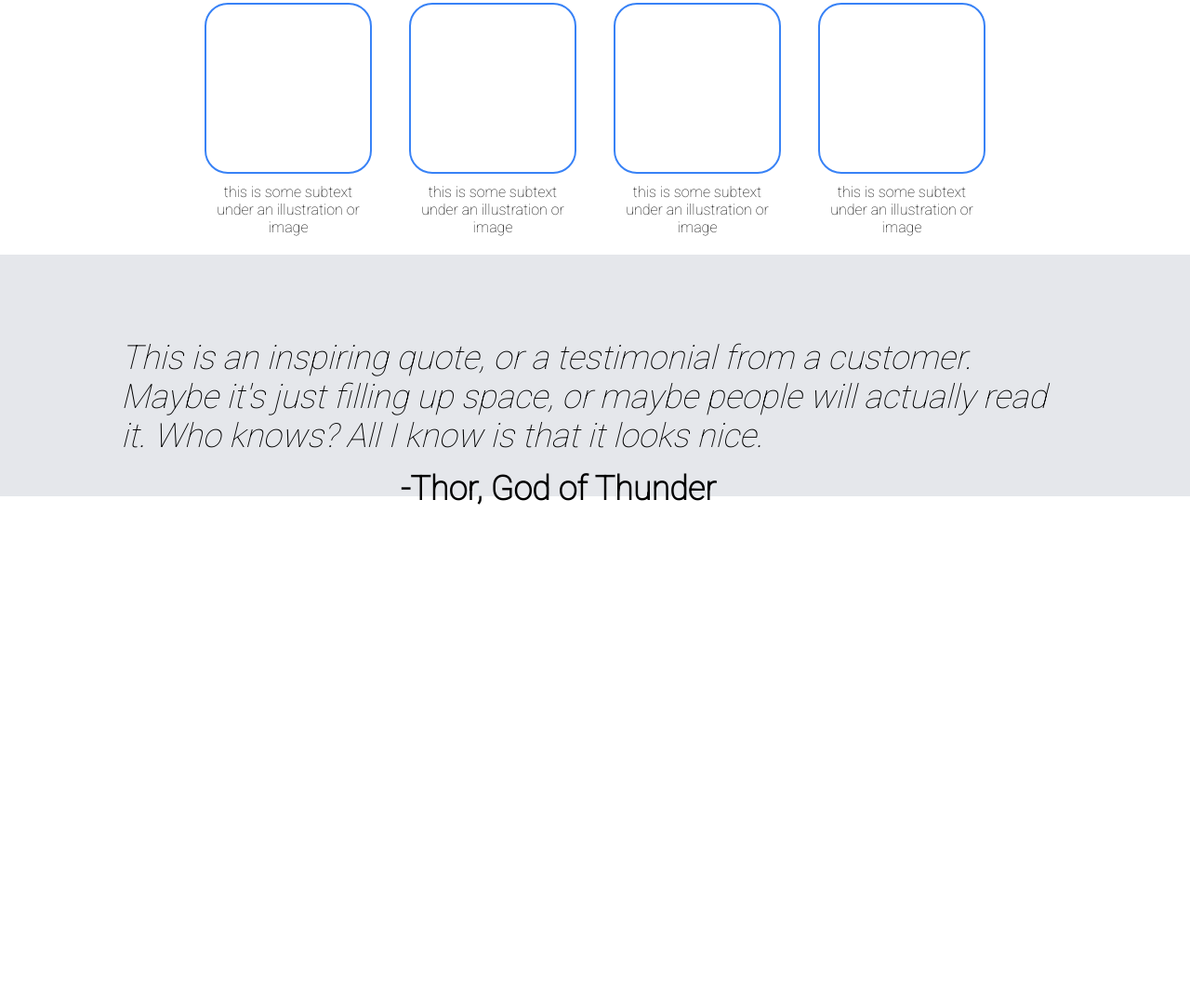
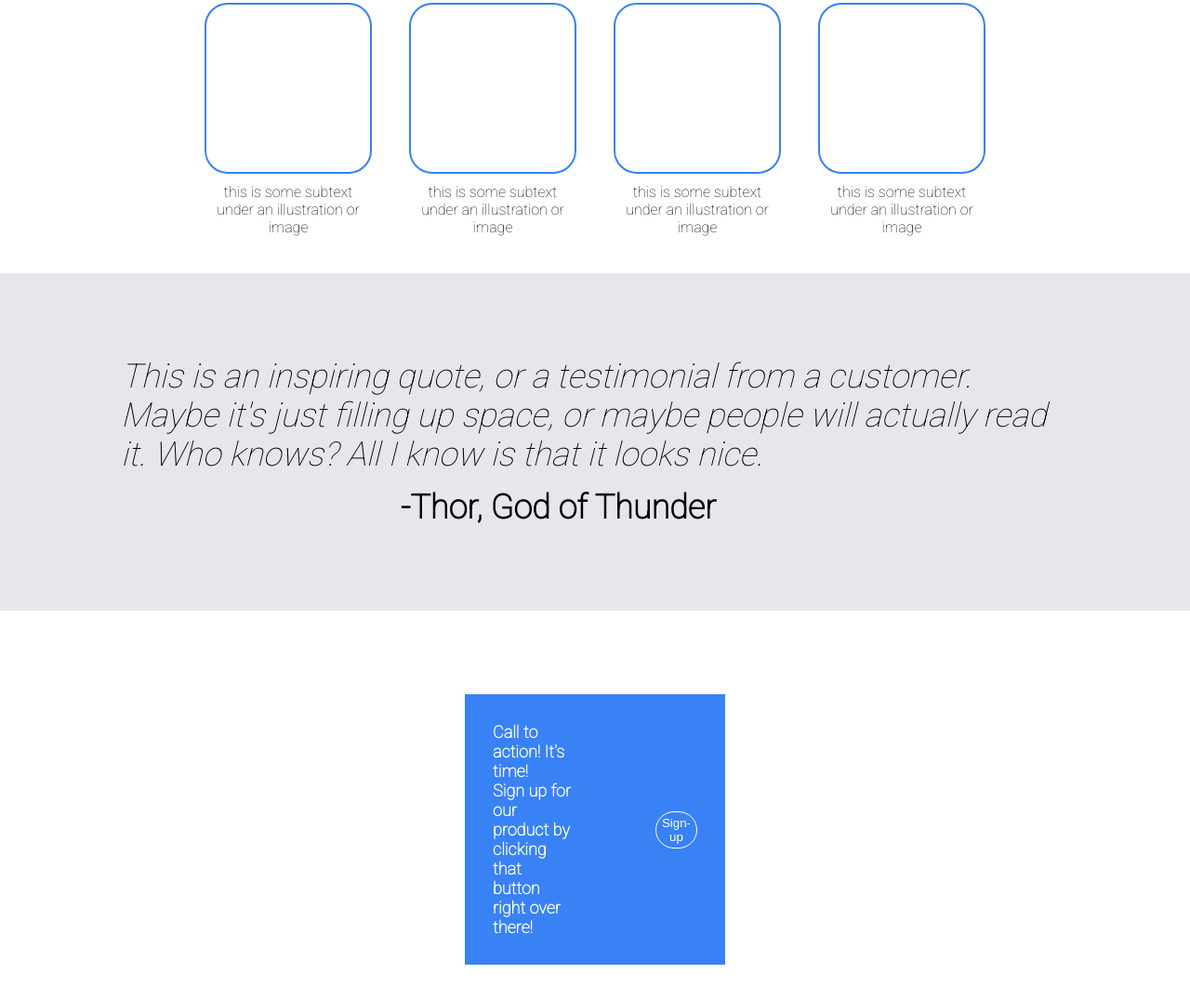
Before and after one commit to korduss/Landing-Page, a plain HTML site: page index.html in a window 1280 px wide. Shown: the part 636-1712 px from the top of the page at 93% size. Before the commit the page ends 1183 px from the top, so only its background shows below. Drawn offline with Linux system fonts and the light colour scheme.

Commit message:
create sign up panel

```diff
--- a/index.html
+++ b/index.html
@@ -22,7 +22,7 @@
         <div class="left-main">
             <div class="main-text">This website is awesome</div>
             <div class="main-second-text">This website has some subtext that goes here under the main title. It's smaller font and color is lower contrast</div>
-            <button>Sign up</button>
+            <button class="up-button">Sign up</button>
         </div>
         <div class="main-image">this is a placeholder for an image</div>
 
@@ -53,5 +53,14 @@
         <div class="quote">This is an inspiring quote, or a testimonial from a customer. Maybe it's just filling up space, or maybe people will actually read it. Who knows? All I know is that it looks nice.</div>
         <div class="name">-Thor, God of Thunder</div>
     </div>
+    <div class="sign-up-section">
+        <div class="sign-up-panel">
+            <div class="sign-text">
+                <div>Call to action! It's time!</div>
+                <div>Sign up for our product by clicking that button right over there!</div>
+            </div>
+            <button class="down-button">Sign-up</button>
+        </div>
+    </div>
 </body>
 </html>
--- a/style.css
+++ b/style.css
@@ -48,7 +48,7 @@ a,
     font-size: 48px;
     font-weight: bolder;
 }
-button{
+.up-button{
     background-color: #3882F6;
     color: white;
     border:none;
@@ -88,10 +88,10 @@ button{
     flex-direction: column;
     align-items: center;
     background-color: #E5E7EB;
-    margin-top:20px;
+    margin:40px 0 20px 0;
     gap: 15px;
     padding: 90px 130px;
-    height: 80px;
+
     font-size: 36px;;
 }
 .name{
@@ -102,3 +102,30 @@ button{
 .quote{
     font-style: italic;
 }
+.sign-up-section{
+    display: flex;
+    justify-content: center;
+}
+.sign-up-panel{
+    background-color: #3882F6;
+    margin:70px 500px 400px 500px;
+    flex: 1;
+    color: white;
+    display:flex;
+    padding: 30px;
+    justify-content: center;
+    align-items: center;
+    gap:90px;
+}
+.sign-text{
+    font-weight: bold;
+    font-size: 18px;
+}
+.down-button{
+    border: 1px solid white;
+    background-color: #3882F6;
+    color: white;
+
+    height: 40px;
+    border-radius: 25px;
+}
```
